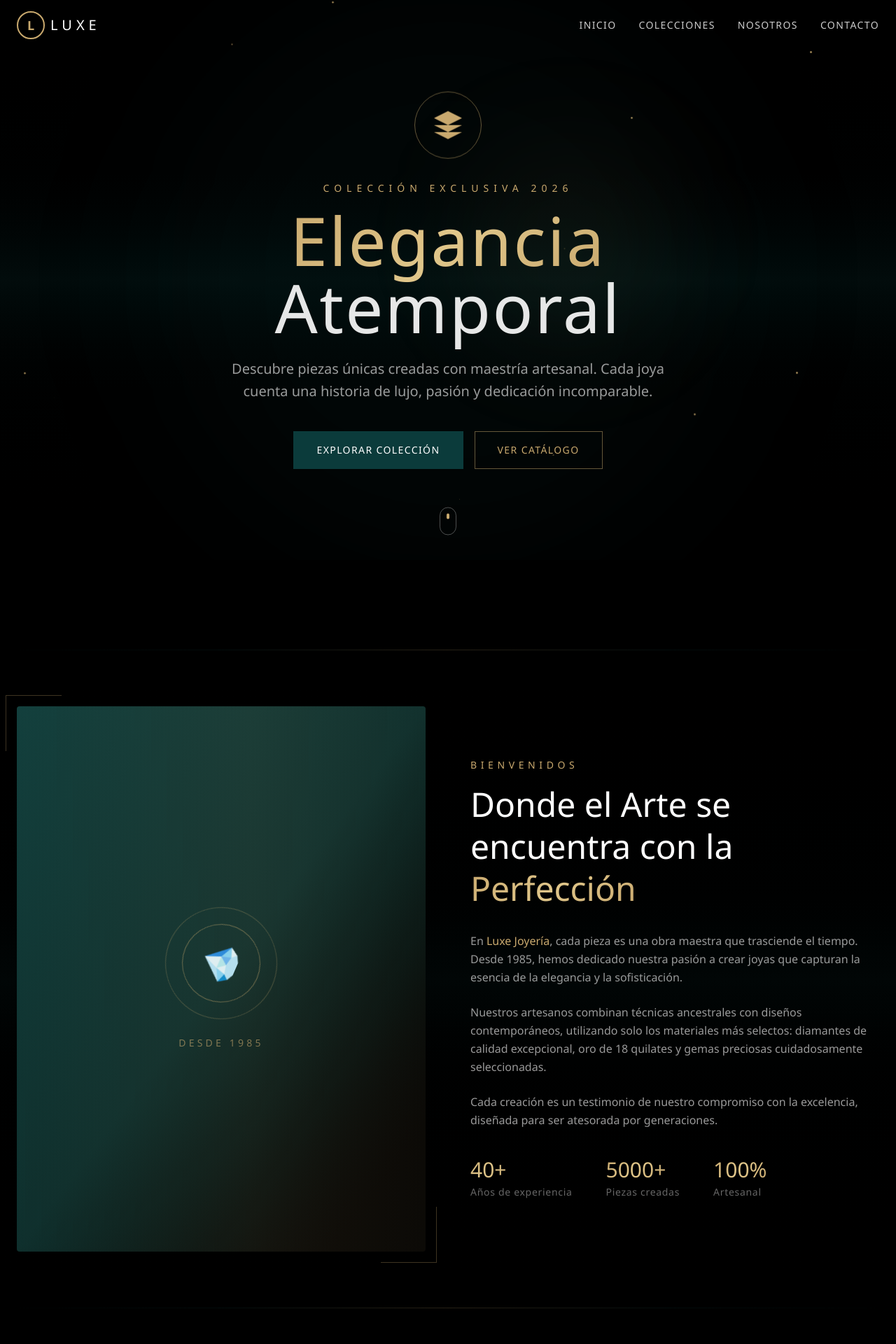
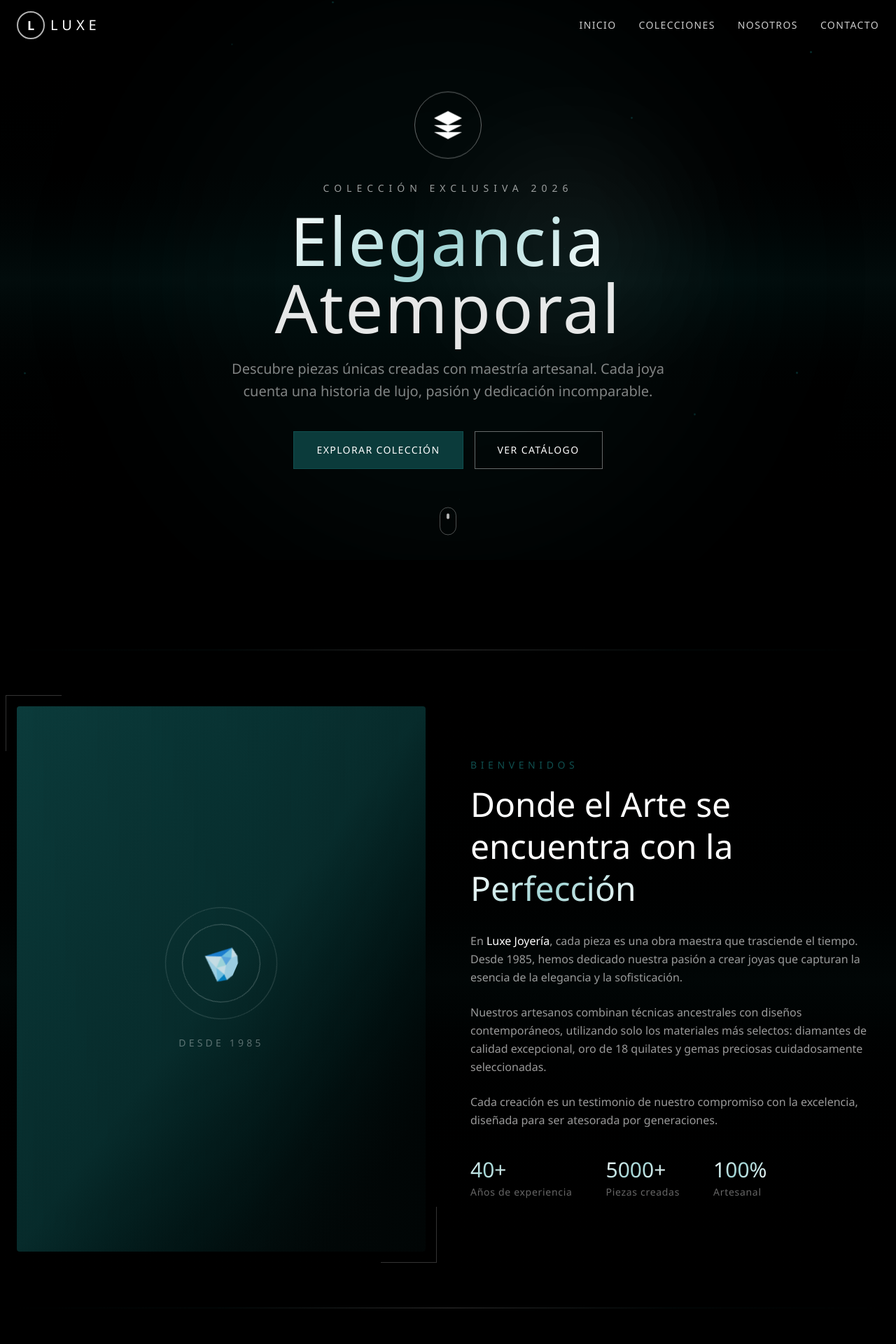
Before and after one commit to isaacte777/paginajoyeria, a React (Vite) app: page / in a window 1280 px wide. Shown: the top 1920 px of the page at 70% size. Built offline with nearby package versions, Linux system fonts and the light colour scheme.

Commit message:
task snapshot 8c1465a4-2773-432d-89dd-d99187a72228

```diff
--- a/src/App.tsx
+++ b/src/App.tsx
@@ -27,8 +27,8 @@ function Navbar() {
           whileHover={{ scale: 1.05 }}
           className="flex items-center gap-2"
         >
-          <div className="w-10 h-10 rounded-full border-2 border-[#c9a96e] flex items-center justify-center">
-            <span className="text-[#c9a96e] text-lg font-bold">L</span>
+          <div className="w-10 h-10 rounded-full border-2 border-white/70 flex items-center justify-center">
+            <span className="text-white text-lg font-bold">L</span>
           </div>
           <span className="text-xl font-light tracking-[0.3em] text-white">LUXE</span>
         </motion.div>
@@ -41,8 +41,8 @@ function Navbar() {
               initial={{ opacity: 0, y: -20 }}
               animate={{ opacity: 1, y: 0 }}
               transition={{ delay: 0.2 + i * 0.1 }}
-              whileHover={{ color: '#c9a96e' }}
-              className="text-sm tracking-widest uppercase text-white/80 hover:text-[#c9a96e] transition-colors duration-300"
+              whileHover={{ color: '#0f4f4f' }}
+              className="text-sm tracking-widest uppercase text-white/80 hover:text-white transition-colors duration-300"
             >
               {item}
             </motion.a>
@@ -76,7 +76,7 @@ function Navbar() {
                 key={item}
                 href={`#${item.toLowerCase()}`}
                 onClick={() => setMenuOpen(false)}
-                className="text-sm tracking-widest uppercase text-white/80 hover:text-[#c9a96e] transition-colors"
+                className="text-sm tracking-widest uppercase text-white/80 hover:text-white transition-colors"
               >
                 {item}
               </a>
@@ -98,8 +98,8 @@ function HeroSection() {
       {/* Background Effects */}
       <div className="absolute inset-0">
         <div className="absolute inset-0 bg-gradient-to-b from-black via-[#0b3b3b]/20 to-black" />
-        <div className="absolute top-1/2 left-1/2 -translate-x-1/2 -translate-y-1/2 w-[800px] h-[800px] rounded-full bg-[#0b3b3b]/10 blur-[100px]" />
-        <div className="absolute top-1/4 right-1/4 w-[300px] h-[300px] rounded-full bg-[#c9a96e]/5 blur-[80px]" />
+        <div className="absolute top-1/2 left-1/2 -translate-x-1/2 -translate-y-1/2 w-[800px] h-[800px] rounded-full bg-[#0b3b3b]/15 blur-[100px]" />
+        <div className="absolute top-1/4 right-1/4 w-[300px] h-[300px] rounded-full bg-white/5 blur-[80px]" />
       </div>
 
       {/* Floating Particles */}
@@ -124,8 +124,8 @@ function HeroSection() {
           transition={{ duration: 1.2, ease: [0.25, 0.46, 0.45, 0.94] }}
           className="mb-8"
         >
-          <div className="w-24 h-24 mx-auto rounded-full border border-[#c9a96e]/50 flex items-center justify-center floating">
-            <svg className="w-12 h-12 text-[#c9a96e]" viewBox="0 0 24 24" fill="currentColor">
+          <div className="w-24 h-24 mx-auto rounded-full border border-white/40 flex items-center justify-center floating">
+            <svg className="w-12 h-12 text-white" viewBox="0 0 24 24" fill="currentColor">
               <path d="M12 2L2 7l10 5 10-5-10-5zM2 17l10 5 10-5M2 12l10 5 10-5" />
             </svg>
           </div>
@@ -136,7 +136,7 @@ function HeroSection() {
           animate={{ opacity: 1, y: 0 }}
           transition={{ delay: 0.5, duration: 0.8 }}
         >
-          <span className="text-[#c9a96e] text-sm tracking-[0.5em] uppercase mb-4 block">
+          <span className="text-white/60 text-sm tracking-[0.5em] uppercase mb-4 block">
             Colección Exclusiva 2026
           </span>
         </motion.div>
@@ -156,7 +156,7 @@ function HeroSection() {
           initial={{ opacity: 0, y: 30 }}
           animate={{ opacity: 1, y: 0 }}
           transition={{ delay: 1, duration: 0.8 }}
-          className="text-lg md:text-xl text-white/60 font-light max-w-2xl mx-auto mb-10 leading-relaxed"
+          className="text-lg md:text-xl text-white/50 font-light max-w-2xl mx-auto mb-10 leading-relaxed"
         >
           Descubre piezas únicas creadas con maestría artesanal. Cada joya cuenta una historia
           de lujo, pasión y dedicación incomparable.
@@ -171,14 +171,14 @@ function HeroSection() {
           <motion.button
             whileHover={{ scale: 1.05, boxShadow: '0 0 30px rgba(11, 59, 59, 0.5)' }}
             whileTap={{ scale: 0.95 }}
-            className="px-8 py-4 bg-[#0b3b3b] text-white text-sm tracking-widest uppercase rounded-none border border-[#0b3b3b] hover:bg-[#0f4f4f] transition-all duration-300"
+            className="px-8 py-4 bg-[#0b3b3b] text-white text-sm tracking-widest uppercase border border-[#0f4f4f] hover:bg-[#0f4f4f] transition-all duration-300"
           >
             Explorar Colección
           </motion.button>
           <motion.button
-            whileHover={{ scale: 1.05, borderColor: '#c9a96e' }}
+            whileHover={{ scale: 1.05, borderColor: '#ffffff' }}
             whileTap={{ scale: 0.95 }}
-            className="px-8 py-4 bg-transparent text-[#c9a96e] text-sm tracking-widest uppercase border border-[#c9a96e]/50 hover:border-[#c9a96e] transition-all duration-300"
+            className="px-8 py-4 bg-transparent text-white text-sm tracking-widest uppercase border border-white/40 hover:border-white transition-all duration-300"
           >
             Ver Catálogo
           </motion.button>
@@ -197,7 +197,7 @@ function HeroSection() {
           transition={{ duration: 2, repeat: Infinity }}
           className="w-6 h-10 border border-white/30 rounded-full flex justify-center pt-2"
         >
-          <div className="w-1 h-2 bg-[#c9a96e] rounded-full" />
+          <div className="w-1 h-2 bg-white/70 rounded-full" />
         </motion.div>
       </motion.div>
     </section>
@@ -227,21 +227,21 @@ function WelcomeSection() {
                   <motion.div
                     animate={{ rotate: 360 }}
                     transition={{ duration: 20, repeat: Infinity, ease: 'linear' }}
-                    className="w-40 h-40 mx-auto border border-[#c9a96e]/30 rounded-full flex items-center justify-center"
+                    className="w-40 h-40 mx-auto border border-white/20 rounded-full flex items-center justify-center"
                   >
-                    <div className="w-28 h-28 border border-[#c9a96e]/50 rounded-full flex items-center justify-center">
+                    <div className="w-28 h-28 border border-white/30 rounded-full flex items-center justify-center">
                       <span className="text-5xl">💎</span>
                     </div>
                   </motion.div>
-                  <p className="mt-6 text-[#c9a96e]/60 text-sm tracking-[0.3em] uppercase">Desde 1985</p>
+                  <p className="mt-6 text-white/40 text-sm tracking-[0.3em] uppercase">Desde 1985</p>
                 </div>
               </div>
               <div className="absolute inset-0 shimmer" />
             </div>
 
             {/* Decorative elements */}
-            <div className="absolute -top-4 -left-4 w-20 h-20 border-t border-l border-[#c9a96e]/30" />
-            <div className="absolute -bottom-4 -right-4 w-20 h-20 border-b border-r border-[#c9a96e]/30" />
+            <div className="absolute -top-4 -left-4 w-20 h-20 border-t border-l border-white/20" />
+            <div className="absolute -bottom-4 -right-4 w-20 h-20 border-b border-r border-white/20" />
           </motion.div>
 
           {/* Right - Text */}
@@ -251,7 +251,7 @@ function WelcomeSection() {
             viewport={{ once: true }}
             transition={{ duration: 1, ease: 'easeOut', delay: 0.2 }}
           >
-            <span className="text-[#c9a96e] text-sm tracking-[0.4em] uppercase mb-4 block">
+            <span className="text-[#0f4f4f] text-sm tracking-[0.4em] uppercase mb-4 block">
               Bienvenidos
             </span>
             <h2 className="text-4xl md:text-5xl font-extralight text-white mb-8 leading-tight">
@@ -259,7 +259,7 @@ function WelcomeSection() {
             </h2>
             <div className="space-y-6 text-white/60 font-light leading-relaxed">
               <p>
-                En <span className="text-[#c9a96e]">Luxe Joyería</span>, cada pieza es una obra maestra
+                En <span className="text-white">Luxe Joyería</span>, cada pieza es una obra maestra
                 que trasciende el tiempo. Desde 1985, hemos dedicado nuestra pasión a crear joyas
                 que capturan la esencia de la elegancia y la sofisticación.
               </p>
@@ -377,7 +377,7 @@ function ProductsSection() {
           transition={{ duration: 0.8 }}
           className="text-center mb-20"
         >
-          <span className="text-[#c9a96e] text-sm tracking-[0.4em] uppercase mb-4 block">
+          <span className="text-[#0f4f4f] text-sm tracking-[0.4em] uppercase mb-4 block">
             Nuestras Creaciones
           </span>
           <h2 className="text-4xl md:text-5xl font-extralight text-white mb-6">
@@ -398,11 +398,11 @@ function ProductsSection() {
               viewport={{ once: true }}
               transition={{ duration: 0.6, delay: index * 0.1 }}
               whileHover={{ y: -8 }}
-              className="product-card group relative bg-gradient-to-br from-[#0b3b3b]/20 to-black border border-[#0b3b3b]/30 rounded-sm overflow-hidden"
+              className="product-card group relative bg-gradient-to-br from-[#0b3b3b]/20 to-black border border-white/10 rounded-sm overflow-hidden"
             >
               {/* Product Visual */}
               <div className="relative h-64 bg-gradient-to-br from-[#0b3b3b]/30 to-[#072a2a] flex items-center justify-center overflow-hidden">
-                <div className="absolute inset-0 opacity-0 group-hover:opacity-100 transition-opacity duration-500 bg-gradient-to-br from-[#c9a96e]/10 to-transparent" />
+                <div className="absolute inset-0 opacity-0 group-hover:opacity-100 transition-opacity duration-500 bg-gradient-to-br from-white/5 to-transparent" />
                 <motion.span
                   className="text-6xl"
                   whileHover={{ scale: 1.2, rotate: 5 }}
@@ -410,23 +410,23 @@ function ProductsSection() {
                 >
                   {product.icon}
                 </motion.span>
-                <div className="absolute top-4 right-4 bg-[#0b3b3b] text-[#c9a96e] text-xs tracking-wider px-3 py-1 rounded-sm">
+                <div className="absolute top-4 right-4 bg-[#0b3b3b] text-white/80 text-xs tracking-wider px-3 py-1 rounded-sm border border-white/10">
                   {product.category}
                 </div>
               </div>
 
               {/* Product Info */}
               <div className="p-6">
-                <h3 className="text-xl font-light text-white mb-2 group-hover:text-[#c9a96e] transition-colors duration-300">
+                <h3 className="text-xl font-light text-white mb-2 group-hover:text-white transition-colors duration-300">
                   {product.name}
                 </h3>
-                <p className="text-white/50 text-sm mb-4">{product.description}</p>
+                <p className="text-white/40 text-sm mb-4">{product.description}</p>
                 <div className="flex items-center justify-between">
-                  <span className="text-[#c9a96e] text-lg font-light">{product.price}</span>
+                  <span className="text-white text-lg font-light">{product.price}</span>
                   <motion.button
                     whileHover={{ scale: 1.1 }}
                     whileTap={{ scale: 0.9 }}
-                    className="w-10 h-10 rounded-full border border-[#c9a96e]/50 flex items-center justify-center text-[#c9a96e] hover:bg-[#c9a96e] hover:text-black transition-all duration-300"
+                    className="w-10 h-10 rounded-full border border-white/30 flex items-center justify-center text-white/70 hover:bg-white hover:text-black transition-all duration-300"
                   >
                     <svg className="w-4 h-4" fill="none" stroke="currentColor" viewBox="0 0 24 24">
                       <path strokeLinecap="round" strokeLinejoin="round" strokeWidth={2} d="M12 4v16m8-8H4" />
@@ -436,7 +436,7 @@ function ProductsSection() {
               </div>
 
               {/* Hover border effect */}
-              <div className="absolute inset-0 border border-[#c9a96e]/0 group-hover:border-[#c9a96e]/30 transition-all duration-500 rounded-sm pointer-events-none" />
+              <div className="absolute inset-0 border border-white/0 group-hover:border-white/20 transition-all duration-500 rounded-sm pointer-events-none" />
             </motion.div>
           ))}
         </div>
@@ -449,9 +449,9 @@ function ProductsSection() {
           className="text-center mt-16"
         >
           <motion.button
-            whileHover={{ scale: 1.05, boxShadow: '0 0 40px rgba(201, 169, 110, 0.2)' }}
+            whileHover={{ scale: 1.05, boxShadow: '0 0 40px rgba(11, 59, 59, 0.3)' }}
             whileTap={{ scale: 0.95 }}
-            className="px-10 py-4 border border-[#c9a96e]/50 text-[#c9a96e] text-sm tracking-[0.3em] uppercase hover:bg-[#c9a96e]/10 transition-all duration-300"
+            className="px-10 py-4 border border-white/30 text-white text-sm tracking-[0.3em] uppercase hover:bg-white/5 transition-all duration-300"
           >
             Ver Toda la Colección
           </motion.button>
@@ -470,8 +470,8 @@ function Footer() {
           {/* Brand */}
           <div className="md:col-span-1">
             <div className="flex items-center gap-2 mb-4">
-              <div className="w-8 h-8 rounded-full border border-[#c9a96e] flex items-center justify-center">
-                <span className="text-[#c9a96e] text-sm font-bold">L</span>
+              <div className="w-8 h-8 rounded-full border border-white/50 flex items-center justify-center">
+                <span className="text-white text-sm font-bold">L</span>
               </div>
               <span className="text-lg font-light tracking-[0.3em] text-white">LUXE</span>
             </div>
@@ -486,7 +486,7 @@ function Footer() {
             <ul className="space-y-2">
               {['Anillos', 'Collares', 'Pulseras', 'Pendientes'].map((item) => (
                 <li key={item}>
-                  <a href="#" className="text-white/40 text-sm hover:text-[#c9a96e] transition-colors">{item}</a>
+                  <a href="#" className="text-white/40 text-sm hover:text-white transition-colors">{item}</a>
                 </li>
               ))}
             </ul>
@@ -497,7 +497,7 @@ function Footer() {
             <ul className="space-y-2">
               {['Diseño Personalizado', 'Restauración', 'Grabado', 'Certificación'].map((item) => (
                 <li key={item}>
-                  <a href="#" className="text-white/40 text-sm hover:text-[#c9a96e] transition-colors">{item}</a>
+                  <a href="#" className="text-white/40 text-sm hover:text-white transition-colors">{item}</a>
                 </li>
               ))}
             </ul>
@@ -515,7 +515,7 @@ function Footer() {
                 <a
                   key={social}
                   href="#"
-                  className="w-9 h-9 rounded-full border border-[#0b3b3b] flex items-center justify-center text-white/50 hover:text-[#c9a96e] hover:border-[#c9a96e] transition-all duration-300"
+                  className="w-9 h-9 rounded-full border border-[#0b3b3b] flex items-center justify-center text-white/50 hover:text-white hover:border-white transition-all duration-300"
                 >
                   <span className="text-xs uppercase">{social[0]}</span>
                 </a>
--- a/src/index.css
+++ b/src/index.css
@@ -4,9 +4,6 @@
   --color-olive: #0b3b3b;
   --color-olive-light: #0f4f4f;
   --color-olive-dark: #072a2a;
-  --color-gold: #c9a96e;
-  --color-gold-light: #e0c68a;
-  --color-cream: #f5f0e8;
 }
 
 @layer base {
@@ -47,7 +44,7 @@
 
 @layer components {
   .text-gradient {
-    background: linear-gradient(135deg, #c9a96e 0%, #e0c68a 50%, #c9a96e 100%);
+    background: linear-gradient(135deg, #ffffff 0%, #a0d4d4 50%, #ffffff 100%);
     -webkit-background-clip: text;
     -webkit-text-fill-color: transparent;
     background-clip: text;
@@ -57,7 +54,7 @@
     background: linear-gradient(
       90deg,
       transparent 0%,
-      rgba(201, 169, 110, 0.1) 50%,
+      rgba(11, 59, 59, 0.15) 50%,
       transparent 100%
     );
     background-size: 200% 100%;
@@ -66,7 +63,7 @@
 
   .glow-line {
     height: 1px;
-    background: linear-gradient(90deg, transparent, #0b3b3b, #c9a96e, #0b3b3b, transparent);
+    background: linear-gradient(90deg, transparent, #0b3b3b, #ffffff, #0b3b3b, transparent);
   }
 
   .product-card {
@@ -86,7 +83,7 @@
     position: absolute;
     width: 3px;
     height: 3px;
-    background: #c9a96e;
+    background: #0f4f4f;
     border-radius: 50%;
     opacity: 0;
     animation: particleFloat 4s ease-in-out infinite;
@@ -105,7 +102,7 @@
 
 @keyframes particleFloat {
   0% { opacity: 0; transform: translateY(0) scale(0); }
-  50% { opacity: 0.8; transform: translateY(-50px) scale(1); }
+  50% { opacity: 0.6; transform: translateY(-50px) scale(1); }
   100% { opacity: 0; transform: translateY(-100px) scale(0); }
 }
 
```
